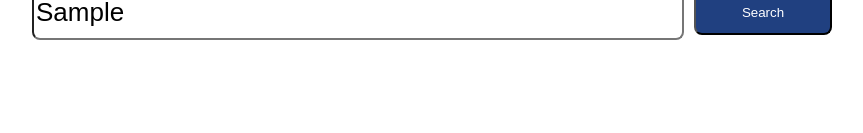
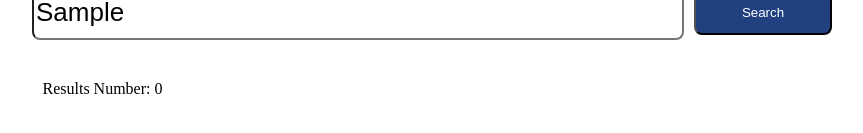
Before and after one commit to isasumer/TESODEV-TASK, a React (Create React App) app: page / in a window 1280 px wide. Both pictures are taken after typing "Sample" into the empty fields and a click on the button "Search". Shown: the part 271-404 px from the top of the page, without its empty margins (208-1071 px from the left). Built offline with nearby package versions, Linux system fonts and the light colour scheme.

Commit message:
results added

```diff
--- a/src/components/Card.jsx
+++ b/src/components/Card.jsx
@@ -56,6 +56,7 @@ const Card = (props) => {
               );
             })}
           </CardItem>
+          <div style={{margin:"5px 0 0 40px"}}>Results Number: {props.filteredData.length }</div>
           {props.filteredData?.length > 3 && (
             <Link to="result">
               <ShowMore>Show more...</ShowMore>
```
